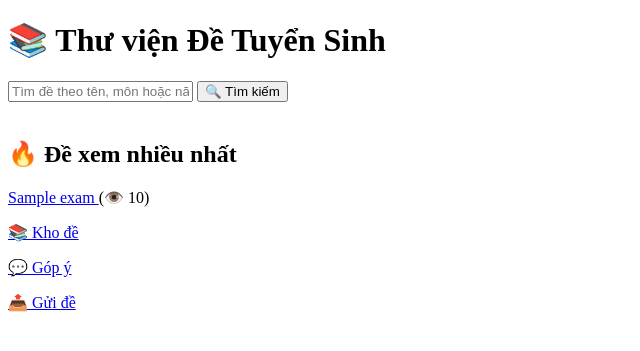
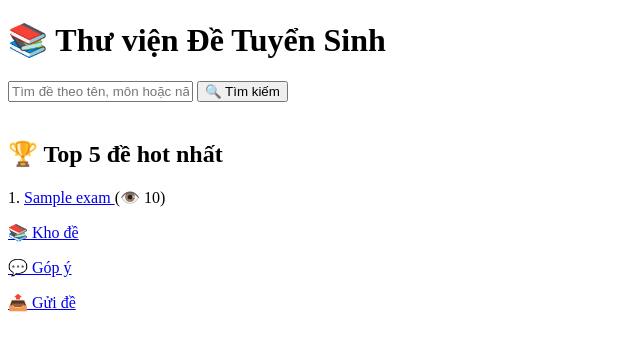
Before and after one commit to KhoiNguyen2809/flask-web, a Flask app: page / in a window 1280 px wide. Shown: the top 351 px of the page, without its empty margins (0-640 px from the left). Run offline with Flask 3, Linux system fonts and the light colour scheme; tables that the repository leaves empty hold one stand-in row (values such as "Sample post").

Commit message:
Update index.html

```diff
--- a/templates/index.html
+++ b/templates/index.html
@@ -23,11 +23,12 @@
 
 <br>
 
-<h2>🔥 Đề xem nhiều nhất</h2>
+<h2>🏆 Top 5 đề hot nhất</h2>
 
 {% for exam in top_exams %}
 
 <p>
+{{ loop.index }}.
 <a href="/exam/{{ exam[0] }}">
     {{ exam[1] }}
 </a>
@@ -36,7 +37,6 @@
 </p>
 
 {% endfor %}
-
 <p>
     <a href="/exams">📚 Kho đề</a>
 </p>
```
Lines whose indentation alone changed are shown as unchanged.
